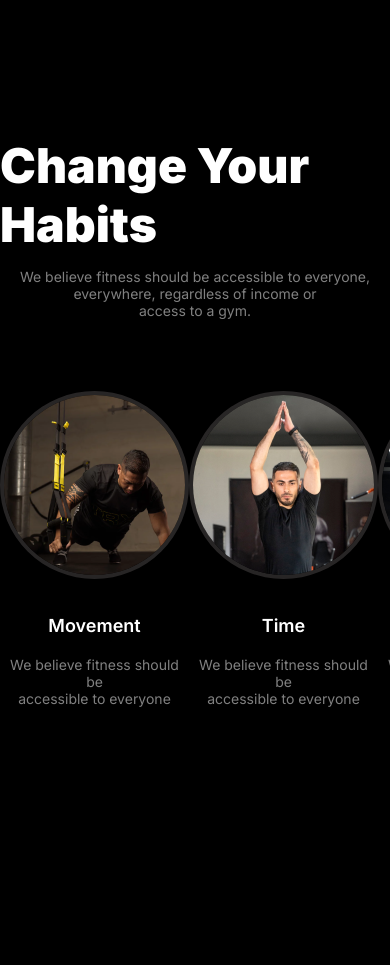
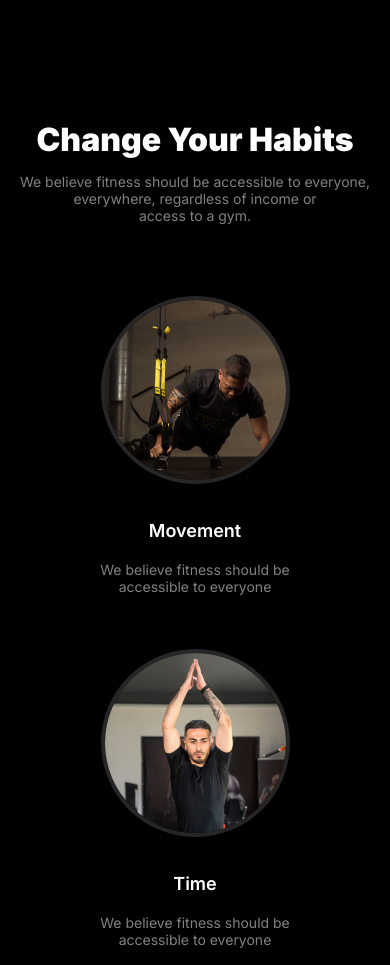
Before and after one commit to Zannatul08/Assignment-02, a plain HTML site: page index.html in a window 390 px wide. Shown: the part 1120-2085 px from the top of the page. Drawn offline with Linux system fonts and the light colour scheme; a web font is replaced by a local one.

Commit message:
2nd section responsive done

```diff
--- a/styles/style.css
+++ b/styles/style.css
@@ -305,7 +305,11 @@ margin-top: -170px;
     font-size: 2.5rem;
 }
 
+
+
 /* section2 styles */
+
+
 .section2-container{
    margin-top: 0;
    /* width: 1440px; */
@@ -374,6 +378,8 @@ margin-top: -170px;
 
 
 }
+
+
 
 
 
@@ -498,5 +504,35 @@ margin-top: -170px;
     }
 
 
+    /* section2 responsive */
+
+    .section2-text{
+        display: flex;
+        flex-direction: column;
+        justify-content: center;
+        align-items: center;
+        /* margin-top: 100px; */
+    }
+
+    .section2-text h3{
+        font-size: 2rem;
+        font-weight: 900;
+        margin-bottom: 14px;
+    }
+
+     /* .section2-text p{
+        text-align: center;
+        justify-content: center;
+        align-items: center;
+        margin-top: 0;
+         font-size: 0.875rem;
+    }   */
+
+    .pic-cards{
+        display: flex;
+        flex-direction: column;
+        gap: 40px;
+    }
+
 
 }
```
